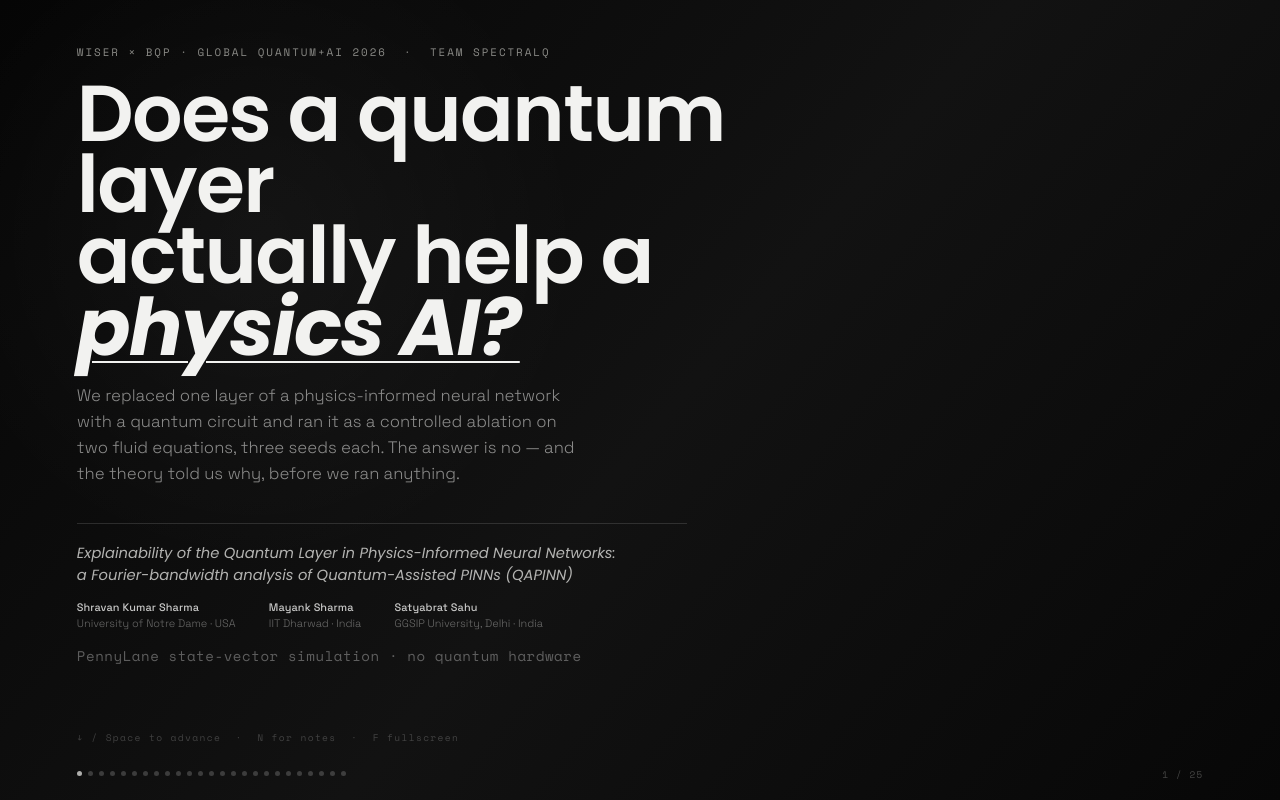
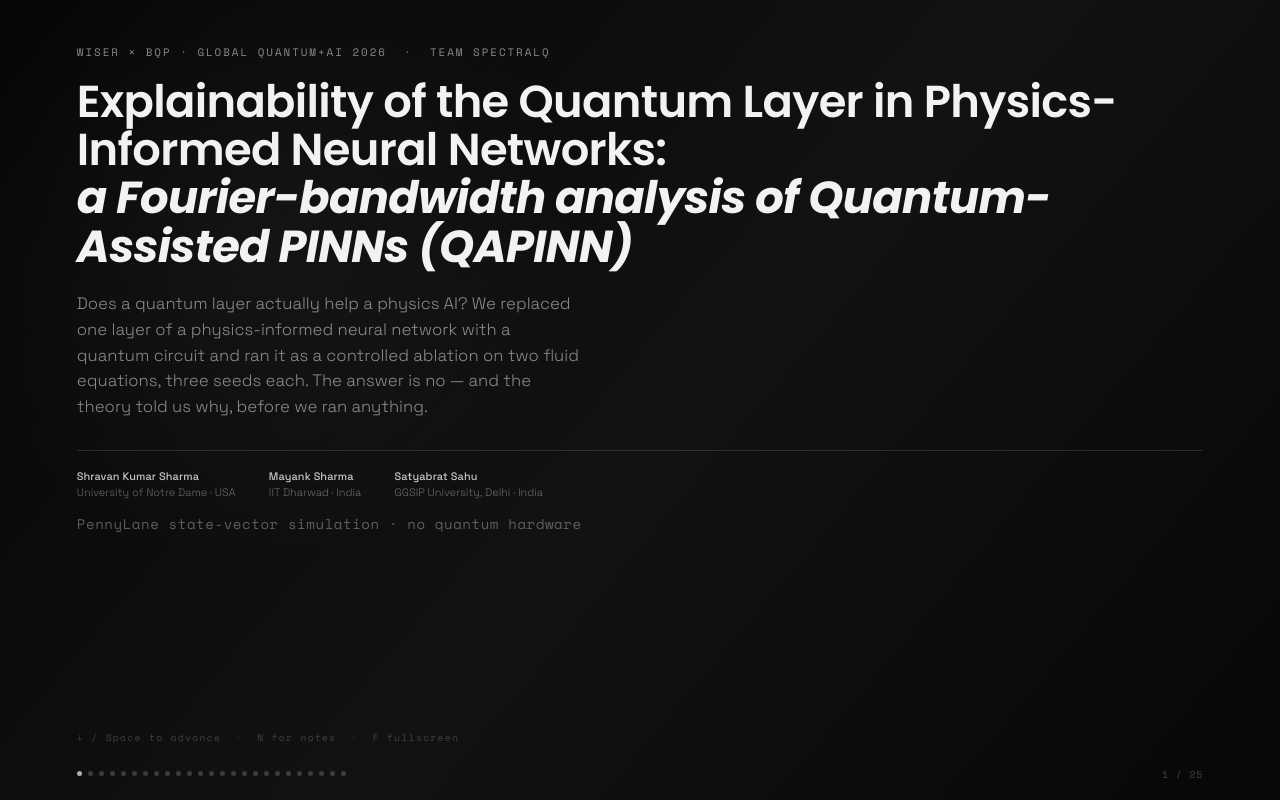
Before and after one commit to p9dt/wiser-presentation, a React (Vite) app: page / in a window 1280 px wide. Built offline with nearby package versions, Linux system fonts and the light colour scheme.

Commit message:
Make the full project title the headline on the title slide

```diff
--- a/src/App.jsx
+++ b/src/App.jsx
@@ -610,15 +610,15 @@ function S00() {
   return (
     <article className="slide title-slide">
       <p className="eyebrow">WISER × BQP · GLOBAL QUANTUM+AI 2026&nbsp;&nbsp;·&nbsp;&nbsp;TEAM SPECTRALQ</p>
-      <h1>Does a quantum layer<br />actually help a<br /><em>physics AI?</em></h1>
+      <h1>
+        Explainability of the Quantum Layer in Physics-Informed Neural Networks:
+        <br /><em>a Fourier-bandwidth analysis of Quantum-Assisted PINNs (QAPINN)</em>
+      </h1>
       <p className="subtitle">
-        We replaced one layer of a physics-informed neural network with a quantum circuit and
-        ran it as a controlled ablation on two fluid equations, three seeds each.
-        The answer is no — and the theory told us why, before we ran anything.
-      </p>
-      <p className="title-formal">
-        Explainability of the Quantum Layer in Physics-Informed Neural Networks:
-        <br />a Fourier-bandwidth analysis of Quantum-Assisted PINNs (QAPINN)
+        Does a quantum layer actually help a physics AI? We replaced one layer of a
+        physics-informed neural network with a quantum circuit and ran it as a controlled
+        ablation on two fluid equations, three seeds each. The answer is no — and the theory
+        told us why, before we ran anything.
       </p>
       <div className="title-byline">
         <span><b>Shravan Kumar Sharma</b>University of Notre Dame · USA</span>
--- a/src/theme.css
+++ b/src/theme.css
@@ -137,21 +137,10 @@
   letter-spacing: 0.04em;
 }
 
-/* Formal project title + author byline on the title slide. */
-.im-root .title-formal {
-  font-family: var(--serif);
-  font-size: clamp(12px, 1.15vw, 17px);
-  font-weight: 400;
-  font-style: italic;
-  color: rgba(242, 242, 240, 0.72);
-  line-height: 1.5;
-  margin-top: 2.6vh;
+/* Author byline on the title slide. */
+.im-root .title-byline {
   padding-top: 2.2vh;
   border-top: 1px solid rgba(242, 242, 240, 0.14);
-  max-width: 66ch;
-}
-
-.im-root .title-byline {
   display: flex;
   flex-wrap: wrap;
   gap: 0.6vh 2.6vw;
@@ -570,9 +559,17 @@
   padding-top: 1.6vh;
 }
 
-/* Title slide runs to three lines — pull the ceiling down so it fits */
+/* The title slide headline is the full paper title, not a short phrase: it needs a
+   wide measure and a readable multi-line leading, so the 16ch/0.9 display setting
+   the other h1 rules assume does not apply here. */
 .im-root .title-slide h1 {
-  font-size: clamp(44px, 6.2vw, 104px);
+  font-size: clamp(26px, 3.5vw, 58px);
+  line-height: 1.08;
+  max-width: 38ch;
+  letter-spacing: -0.015em;
+}
+.im-root .title-slide h1 em {
+  text-decoration: none;
 }
 
 /* ── Code/formula inline ── */
```
